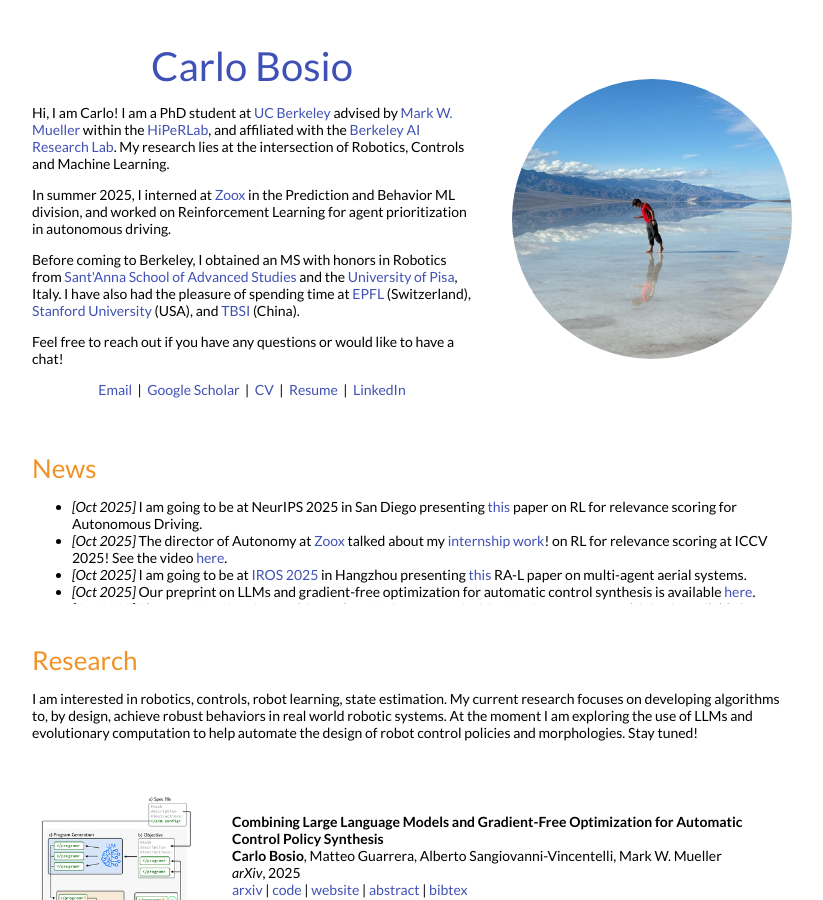
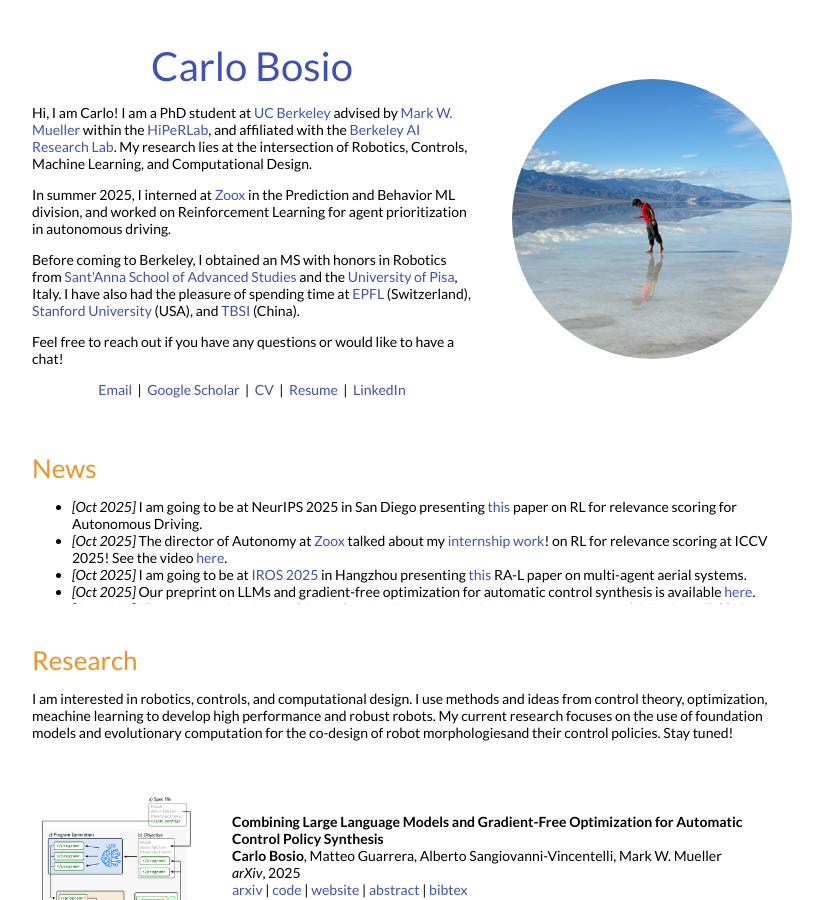
Before and after one commit to carlobosio/carlobosio.github.io, a Jekyll site: the page built from _posts/2025-10-1-colmo.markdown, in a window 1280 px wide and 900 px high. Shown: the whole window, without its empty margins (228-1051 px from the left). Built offline with Jekyll 4.4.1, drawn with Linux system fonts in a browser that asks for light colours.

Commit message:
updated research description

```diff
--- a/_layouts/default.html
+++ b/_layouts/default.html
@@ -46,7 +46,7 @@
               <h1 style="color:#4051b5">
                 Carlo Bosio
               </h1>
-              <p>Hi, I am Carlo! I am a PhD student at <a href="https://www.berkeley.edu/">UC Berkeley</a> advised by <a href="https://hiperlab.berkeley.edu/members/mark-w-mueller/">Mark W. Mueller</a> within the <a href="https://hiperlab.berkeley.edu/">HiPeRLab</a>, and affiliated with the <a href="https://bair.berkeley.edu/">Berkeley AI Research Lab</a>. My research lies at the intersection of Robotics, Controls and Machine Learning.
+              <p>Hi, I am Carlo! I am a PhD student at <a href="https://www.berkeley.edu/">UC Berkeley</a> advised by <a href="https://hiperlab.berkeley.edu/members/mark-w-mueller/">Mark W. Mueller</a> within the <a href="https://hiperlab.berkeley.edu/">HiPeRLab</a>, and affiliated with the <a href="https://bair.berkeley.edu/">Berkeley AI Research Lab</a>. My research lies at the intersection of Robotics, Controls, Machine Learning, and Computational Design.
               </p>
               <p>
                 In summer 2025, I interned at <a href="https://zoox.com/">Zoox</a> in the Prediction and Behavior ML division, and worked on Reinforcement Learning for agent prioritization in autonomous driving.
@@ -108,7 +108,7 @@
             <td style="padding:2.5%;width:100%;vertical-align:middle">
               <h2 style="color:#f09228">Research</h2>
               <p>
-                I am interested in robotics, controls, robot learning, state estimation. My current research focuses on developing algorithms to, by design, achieve robust behaviors in real world robotic systems. At the moment I am exploring the use of LLMs and evolutionary computation to help automate the design of robot control policies and morphologies. Stay tuned!
+                I am interested in robotics, controls, and computational design. I use methods and ideas from control theory, optimization, meachine learning to develop high performance and robust robots. My current research focuses on the use of foundation models and evolutionary computation for the co-design of robot morphologiesand their control policies. Stay tuned!
               </p>
             </td>
           </tr>
```
